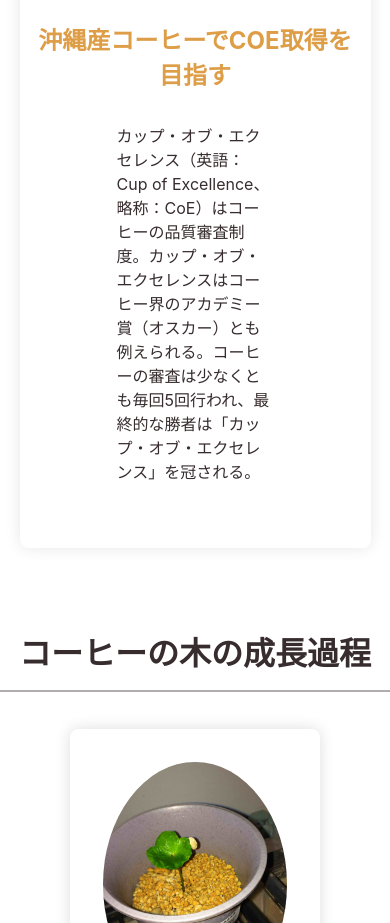
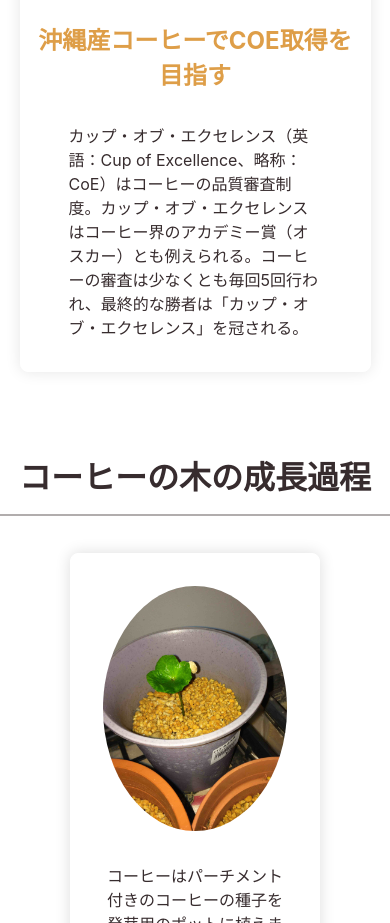
Before and after one commit to inoueaus/pace-homepage, a Next.js app in the folder frontend/: page / in a window 390 px wide. Shown: the part 2660-3583 px from the top of the page. Built offline with nearby package versions, Linux system fonts and the light colour scheme.

Commit message:
change styling

```diff
--- a/frontend/components/UI/Card.module.css
+++ b/frontend/components/UI/Card.module.css
@@ -80,3 +80,13 @@
   flex: 0 0 49%;
   margin: 2rem 0;
 }
+
+@media screen and (max-width: 500px) {
+  .wide {
+    max-width: 90%;
+  }
+
+  .card span {
+    padding: 0 2rem 1rem 2rem;
+  }
+}
--- a/frontend/components/layout/AppLayout.module.css
+++ b/frontend/components/layout/AppLayout.module.css
@@ -58,12 +58,7 @@
   width: 100%;
   max-width: 700px;
   min-height: 90vh;
-  animation: fadeIn 0.2s ease-in 0.3s 1 forwards;
-}
-
-.feed img {
-  animation: fadeIn 0.2s ease-in 0.3s 1 forwards;
-  opacity: 0;
+  animation: fadeIn 0.2s linear forwards;
 }
 
 @keyframes fadeIn {
--- a/frontend/pages/blog/index.tsx
+++ b/frontend/pages/blog/index.tsx
@@ -67,7 +67,7 @@ const Blog: NextPage<{ preLoadedPosts: PostModel[] }> = ({
 
 export default Blog;
 
-export const getServerSideProps = async () => {
+export const getStaticProps = async () => {
   const data = await fetchPosts(0, 5);
 
   if (data) return { props: { preLoadedPosts: data } };
```
